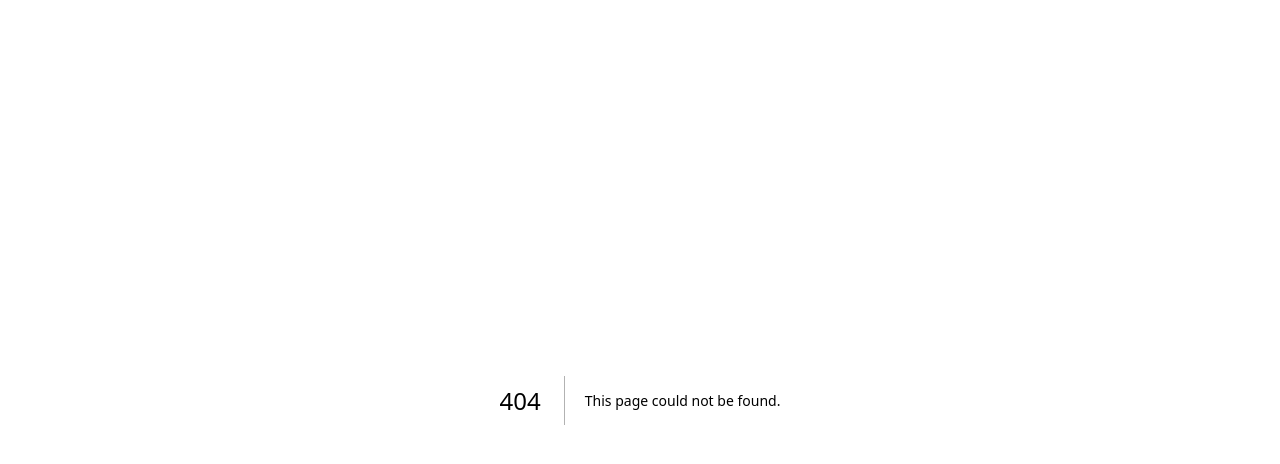
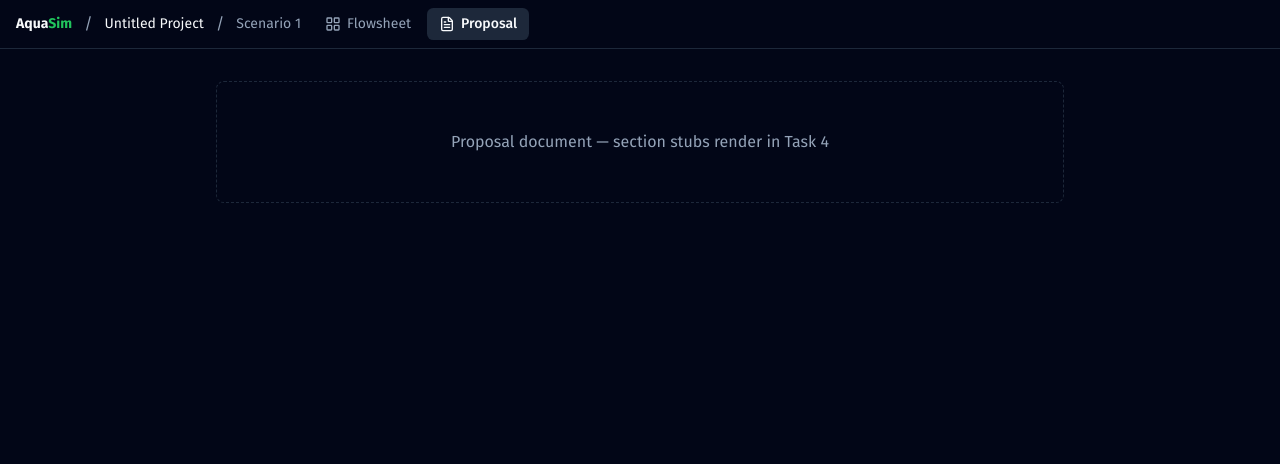
Before and after one commit to DeanJeggels/WaterTreatment, a Next.js app in the folder apps/web/: page /project/1/proposal/1 in a window 1280 px wide. Before the commit this address had no page. Shown: the top 464 px of the page. Built offline with nearby package versions, Linux system fonts and the light colour scheme; no server answers; the database is empty.

Commit message:
Scaffold /project/[id]/proposal/[fsid] route

```diff
--- /dev/null
+++ b/apps/web/app/project/[id]/proposal/[flowsheetId]/page.tsx
@@ -0,0 +1,47 @@
+'use client';
+
+import { useEffect } from 'react';
+import { useParams } from 'next/navigation';
+import Link from 'next/link';
+import { ProjectEditorTabs } from '@/components/layout/project-editor-tabs';
+import { PageShell } from '@/components/layout/page-shell';
+import { useProjectStore } from '@/stores/project-store';
+import { ErrorBoundary } from '@/components/error-boundary';
+
+export default function ProposalPage() {
+  const params = useParams<{ id: string; flowsheetId: string }>();
+  const { projectName, flowsheetName, setProject, loadFlowsheet } = useProjectStore();
+
+  useEffect(() => {
+    setProject(params.id, params.flowsheetId);
+    loadFlowsheet();
+  }, [params.id, params.flowsheetId, setProject, loadFlowsheet]);
+
+  return (
+    <PageShell>
+      <header className="flex items-center justify-between gap-4 border-b border-border px-4 py-2 print:hidden">
+        <div className="flex items-center gap-3 min-w-0">
+          <Link href="/dashboard" className="text-sm font-bold hover:opacity-80 shrink-0">
+            Aqua<span className="text-primary">Sim</span>
+          </Link>
+          <span className="text-muted-foreground hidden sm:inline">/</span>
+          <span className="text-sm truncate hidden sm:inline">{projectName}</span>
+          <span className="text-muted-foreground hidden md:inline">/</span>
+          <span className="text-sm text-muted-foreground truncate hidden md:inline">{flowsheetName}</span>
+          <ProjectEditorTabs projectId={params.id} flowsheetId={params.flowsheetId} />
+        </div>
+        <div className="flex items-center gap-2">
+          {/* Save BoQ + Generate PDF buttons — Task 11 */}
+        </div>
+      </header>
+
+      <main className="container mx-auto max-w-4xl px-6 py-8 print:px-0 print:py-0 print:max-w-none">
+        <ErrorBoundary fallbackLabel="Proposal">
+          <div className="rounded-lg border border-dashed border-border p-12 text-center text-muted-foreground">
+            Proposal document — section stubs render in Task 4
+          </div>
+        </ErrorBoundary>
+      </main>
+    </PageShell>
+  );
+}
```
